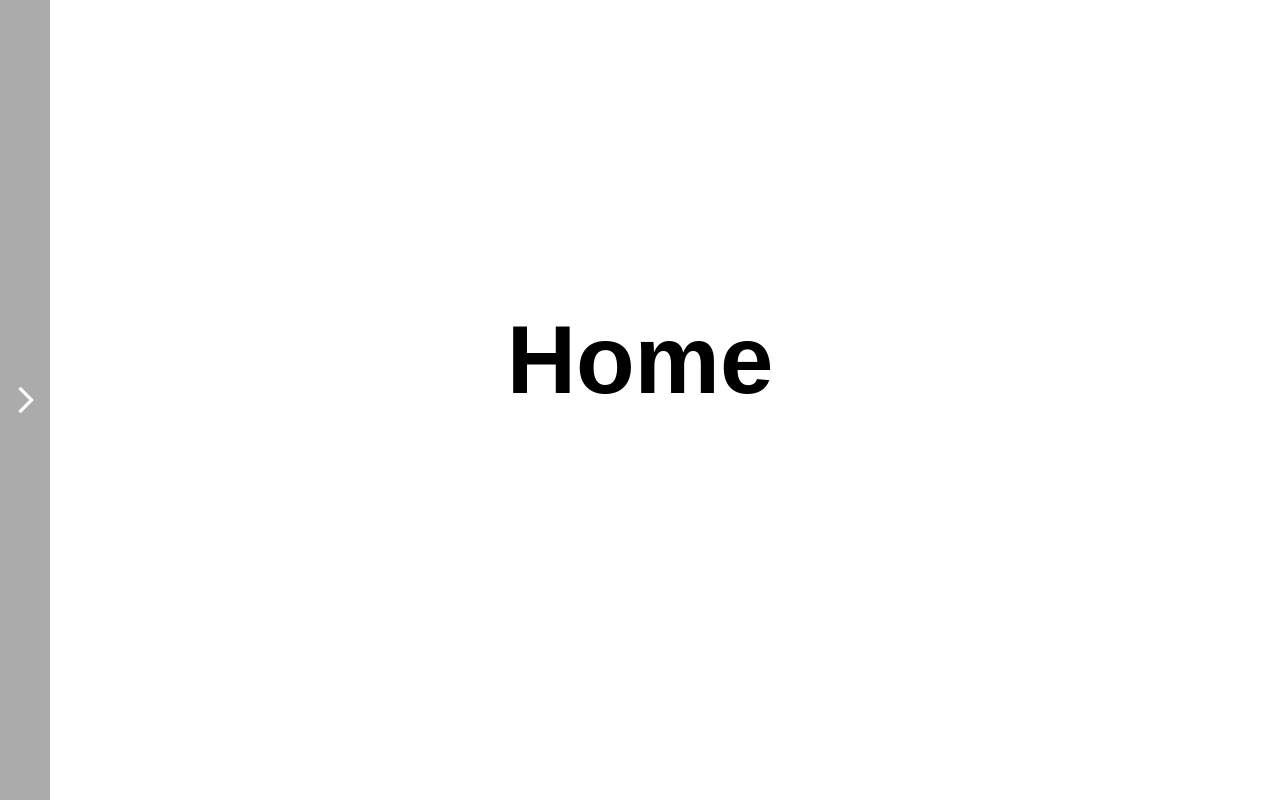
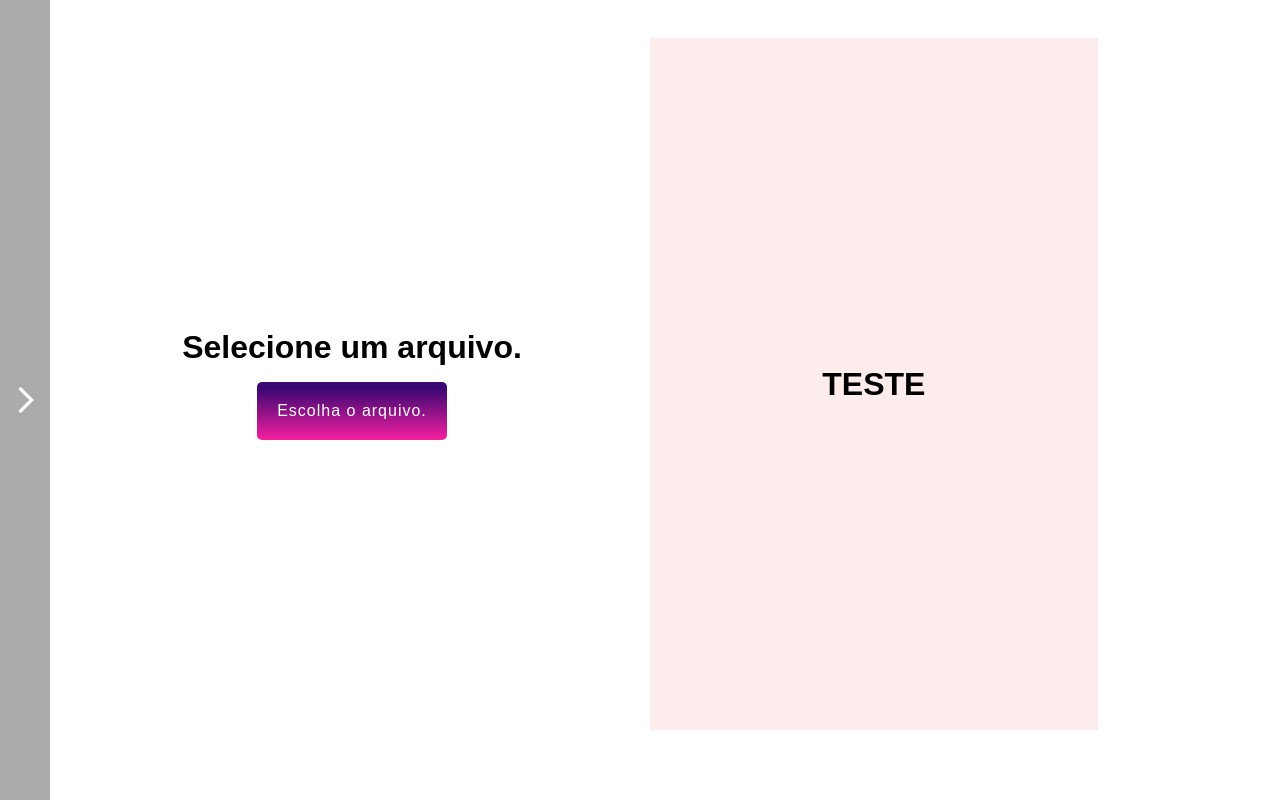
Before and after one commit to RachelDamasceno/Projeto-Integrador, a React (Create React App) app: page / in a window 1280 px wide. Built offline with nearby package versions, Linux system fonts and the light colour scheme.

Commit message:
inclusao da tela de uploads

```diff
--- a/package.json
+++ b/package.json
@@ -8,6 +8,7 @@
     "@testing-library/user-event": "^13.5.0",
     "react": "^18.2.0",
     "react-dom": "^18.2.0",
+    "react-icons": "^4.12.0",
     "react-router-dom": "^6.20.1",
     "react-scripts": "5.0.1",
     "web-vitals": "^2.1.4"
--- a/src/App.css
+++ b/src/App.css
@@ -5,7 +5,7 @@
   font-family: Arial, Helvetica, sans-serif, sans-serif;
 }
 
-.home,
+/* .home,
 .sair,
 .suporte,
 .uploadsSalvos,
@@ -15,4 +15,72 @@
   align-items: center;
   justify-content: center;
   font-size: 3rem;
+} */
+
+/* ------------------------------------------- */
+
+.home {
+  height: 96vh;
+  display: flex;
+  align-items: center;
+  justify-content: center;
+  column-gap: 10%;
 }
+
+.main-upload {
+  display: flex;
+  flex-direction: column;
+  align-items: center;
+  row-gap: 1em;
+}
+
+.extraction {
+  display: flex;
+  justify-content: center;
+  align-items: center;
+  height: 90%;
+  width: 35%;
+  background-color: #fdecec;
+}
+
+.logo-img {
+  width: 5%;
+}
+
+.footer {
+  display: flex;
+  justify-content: end;
+  padding-right: 1%;
+}
+
+#input-btn {
+  opacity: 0;
+  display: none;
+}
+
+.input-btn-label {
+  text-align: center;
+  padding: 20px;
+  cursor: pointer;
+  border-radius: 5px;
+  color: white;
+  letter-spacing: 1px;
+  background: rgb(61, 8, 115);
+  background: linear-gradient(
+    180deg,
+    rgba(61, 8, 115, 1) 12%,
+    rgba(244, 31, 160, 1) 100%
+  );
+}
+
+.doc-preview {
+  display: flex;
+  flex-direction: column;
+  align-items: center;
+  row-gap: 20px;
+}
+
+.image-preview {
+  width: 40%;
+  height: 70%;
+}
--- a/src/pages/Home.js
+++ b/src/pages/Home.js
@@ -1,9 +1,37 @@
-import React from "react";
+import React, { useState } from "react";
 
 function Home() {
+  const [selectedFile, setSelectedFile] = useState(null);
+
+  const handleFileChange = (event) => {
+    const file = event.target.files[0];
+    setSelectedFile(file);
+  };
+
   return (
     <div className="home">
-      <h1>Home</h1>
+      <div className="main-upload">
+        <h1 className="upload-title">Selecione um arquivo.</h1>
+        <label className="input-btn-label" for="input-btn">
+          Escolha o arquivo.
+        </label>
+        <input type="file" id="input-btn" onChange={handleFileChange} />
+        {selectedFile && (
+          <div className="doc-preview">
+            <h2>Preview do documento.</h2>
+            <img
+              src={URL.createObjectURL(selectedFile)}
+              alt="Preview"
+              className="image-preview"
+            />
+          </div>
+        )}
+      </div>
+      <div className="extraction">
+        <div className="inner-extraction">
+          <h1>TESTE</h1>
+        </div>
+      </div>
     </div>
   );
 }
```
Also changed, not shown: 1 other file (tests, documents, lock files or other folders).
